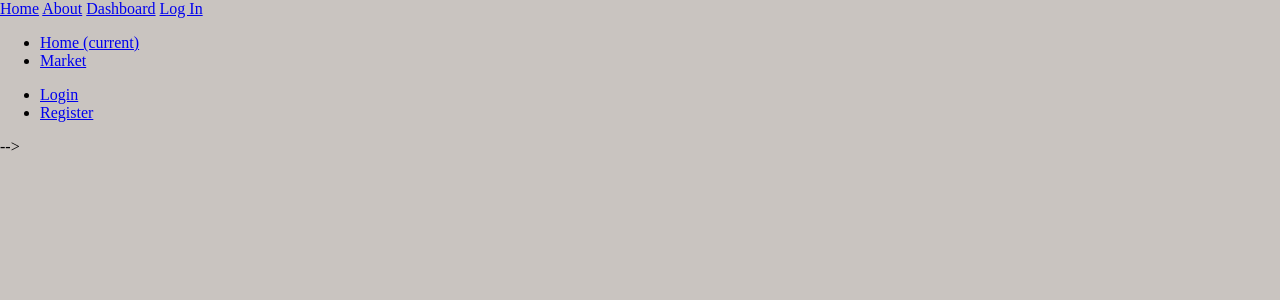
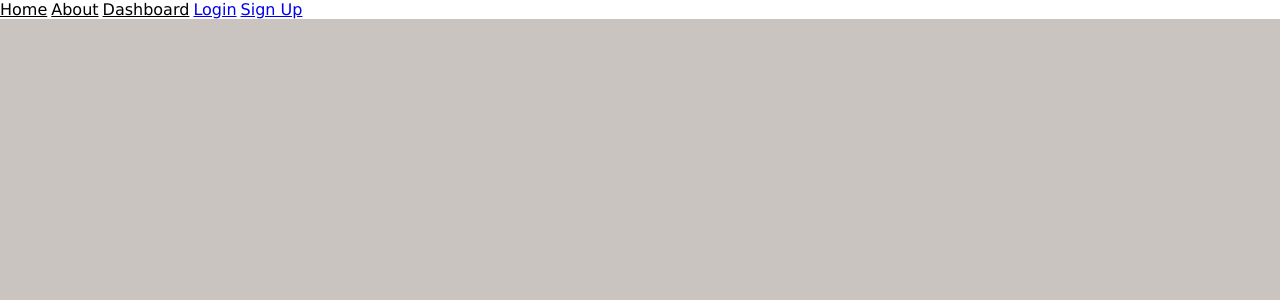
Before and after one commit to ianlavine/productivity-app, a Python web app: template website/site/templates/base.html in a window 1280 px wide. Shown: the top 300 px of the page. Run offline with Jinja, Linux system fonts and the light colour scheme; the template is opened without the code that fills it, so the values that code supplies are empty.

Commit message:
New website folder

```diff
--- a/website/site/templates/base.html
+++ b/website/site/templates/base.html
@@ -19,8 +19,8 @@
             <a class="navbar-left" href="{{ url_for('about_page') }}">About</a>
             <a class="navbar-left" href="{{ url_for('dashboard') }}">Dashboard</a>
 
-            <a class="navbar-right" href="{{ url_for('login_page') }}">Log In</a>
-            <a class="navbar-right" href="{{ url_for('signup_page')}}"
+            <a class="navbar-right" href="{{ url_for('login_page') }}">Login</a>
+            <a class="navbar-right" href="{{ url_for('signup_page')}}">Sign Up</a>
             <!--
             <button class="navbar-toggler" type="button" data-toggle="collapse" data-target="#navbarNav">
                 <span class="navbar-toggler-icon"></span>
@@ -37,7 +37,7 @@
                 {% if current_user.is_authenticated %}
                     <ul class="navbar-nav">
                         <li class="nav-item">
-                            <a class="nav-link" style="color: lawngreen; font-weight: bold;">
+                            <a class="nav-link" style="color: blue; font-weight: bold;">
                                 <i class="fas fa-coins"></i>
                                 {{ current_user.prettier_budget }}
                             </a>
--- a/website/site/templates/style.css
+++ b/website/site/templates/style.css
@@ -12,6 +12,18 @@
     object-fit: cover;
 }
 
+.navbar {
+    background-color: white;
+}
+
+.navbar-left {
+    font-family: Verdana, Geneva, sans-serif;
+    color: black
+}
+
+.navbar-right {
+    font-family: Verdana, Geneva, sans-serif;
+}
 .main_header {
     color: black;
     font-size: 6vw;
```
